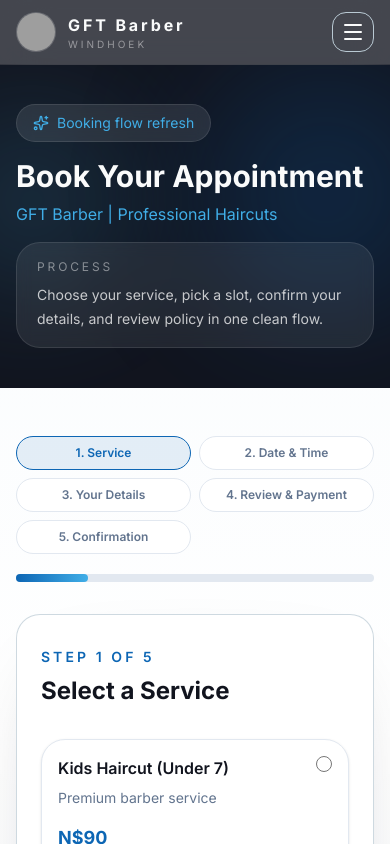
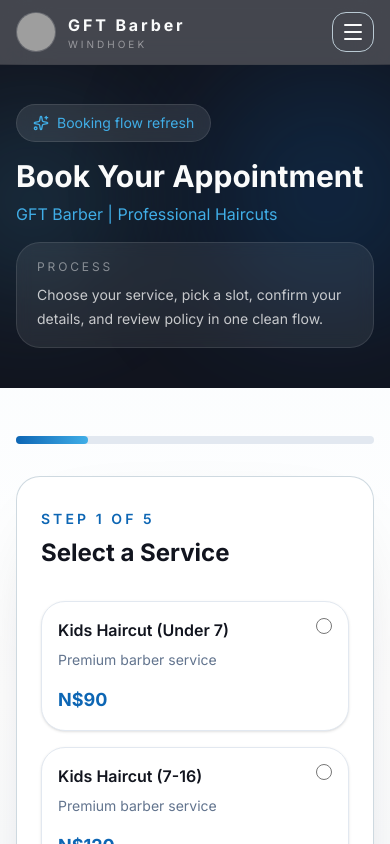
Before and after one commit to RichardSD98/gft-barber, a Next.js app: page /booking in a window 390 px wide. Shown: the top 844 px of the page. Built offline with nearby package versions, Linux system fonts and the light colour scheme; grey boxes are pictures that could not be loaded.

Commit message:
Adjust grid layout for booking steps and time slots for improved responsiveness

```diff
--- a/app/(public)/booking/page.tsx
+++ b/app/(public)/booking/page.tsx
@@ -300,7 +300,7 @@
 
       <section className="w-full px-4 py-12 md:px-8 md:py-16">
         <div className="mx-auto max-w-4xl">
-          <div className="mb-5 grid grid-cols-2 gap-2 md:grid-cols-5 md:gap-3">
+          <div className="mb-5 hidden grid-cols-2 gap-2 md:grid md:grid-cols-5 md:gap-3">
             {bookingSteps.map((label, idx) => {
               const stepNumber = idx + 1;
               const isActive = currentStep === stepNumber;
@@ -465,7 +465,7 @@
                     ) : !selectedDate ? (
                       <p className="text-sm text-slate-500">Select a date to see available slots.</p>
                     ) : (
-                      <div className="grid grid-cols-3 gap-2 md:grid-cols-4 md:gap-2.5">
+                      <div className="grid grid-cols-2 gap-2 md:grid-cols-4 md:gap-2.5">
                         {timeSlots.map((slot) => (
                           <label
                             key={slot.id}
```
